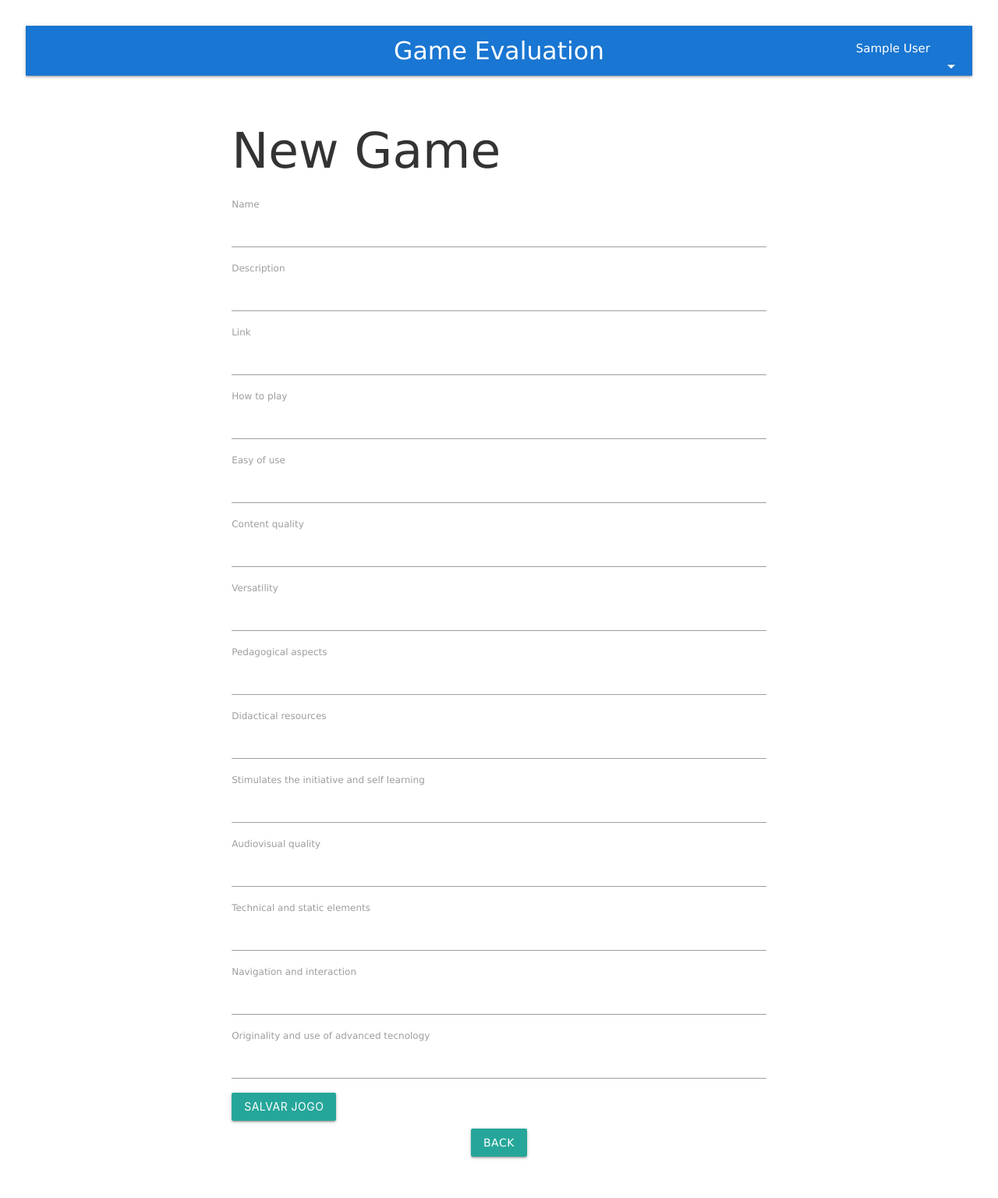
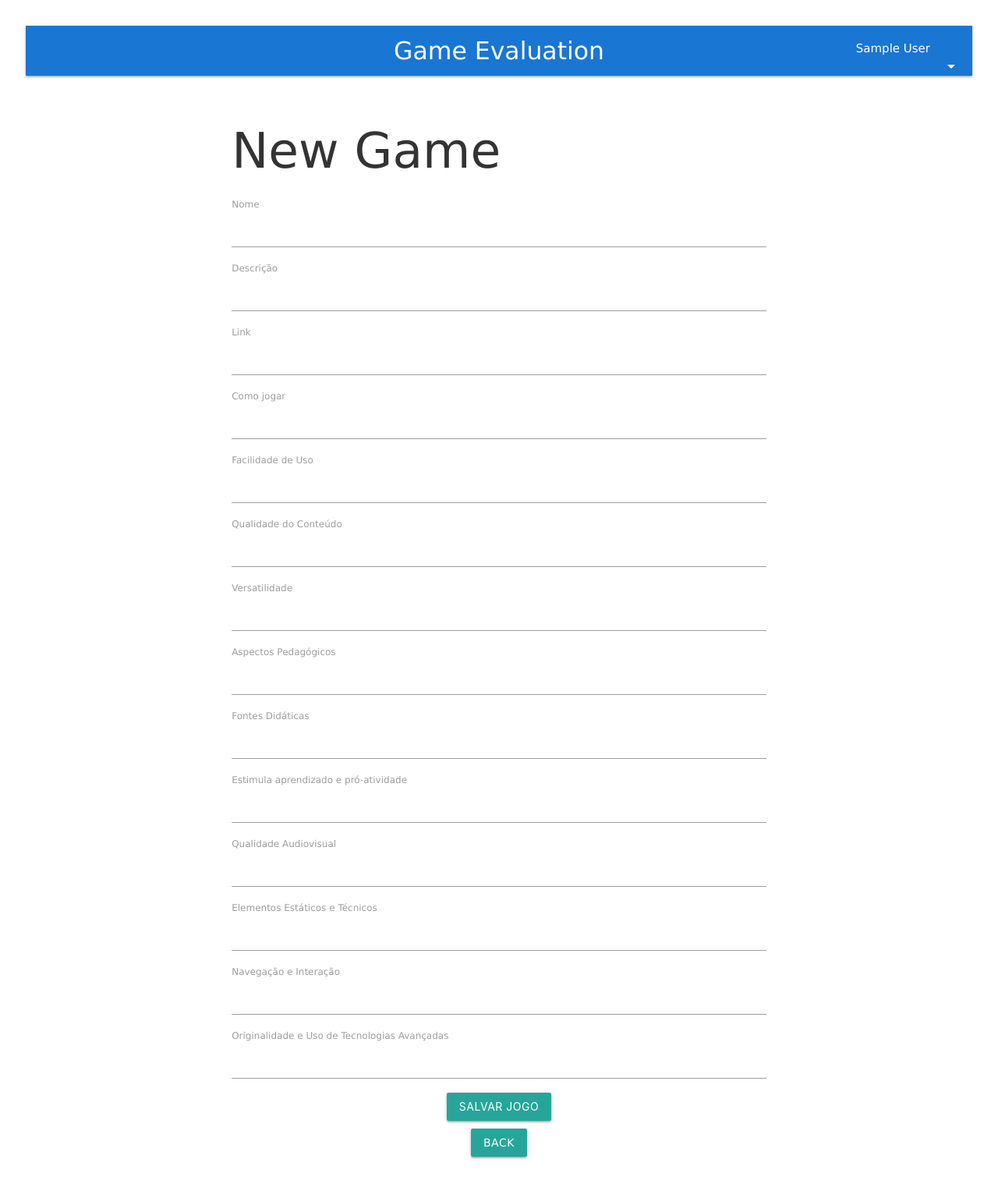
Before and after one commit to glabrego/game_evaluation, a Rails app: page /games/new in a window 1280 px wide. Shown: the whole page at 78% size. Run offline with Rails 7, Linux system fonts and the light colour scheme; the visitor is signed in with stand-in values (Sample User, id 1); style sheets or scripts are compiled from the project's sources; some libraries are stand-ins or nearby versions.

Commit message:
i18n game model

```diff
--- a/app/views/games/_form.html.erb
+++ b/app/views/games/_form.html.erb
@@ -81,7 +81,7 @@
     <%= f.text_field :originality_and_use_of_advanced_tecnology %>
   </div>
 
-  <div class="actions">
+  <div class="actions container center">
     <%= f.submit 'Salvar Jogo', class: 'waves-light btn' %>
   </div>
 <% end %>
--- a/app/views/layouts/_topbar.html.erb
+++ b/app/views/layouts/_topbar.html.erb
@@ -22,7 +22,7 @@
 </nav>
 
 <script type="text/javascript" charset="utf-8">
-$( document ).ready(function){
-  $(".dropdown-button").dropdown();
-}
+$(document).ready(function(){
+    $(".dropdown-button").dropdown()
+})
 </script>
--- a/config/locales/pt-br.yml
+++ b/config/locales/pt-br.yml
@@ -29,4 +29,18 @@ pt-br:
         r21: 'Fornece ajuda como tutoriais, atividades guiadas e reforos.'
         r22: 'Permite que os alunos as decisões relativas às tarefas a realizar, a escolha do módulo de estudo e o estudo da matéria.'
       game:
+        name: 'Nome'
+        description: 'Descrição'
+        link: 'Link'
+        how_to_play: 'Como jogar'
+        easy_of_use: 'Facilidade de Uso'
+        content_quality: 'Qualidade do Conteúdo'
+        versatility: 'Versatilidade'
+        pedagogical_aspects: 'Aspectos Pedagógicos'
+        didactical_resources: 'Fontes Didáticas'
+        stimulates_the_initiative_and_self_learning: 'Estimula aprendizado e pró-atividade'
+        audiovisual_quality: 'Qualidade Audiovisual'
+        technical_and_static_elements: 'Elementos Estáticos e Técnicos'
+        navigation_and_interaction: 'Navegação e Interação'
+        originality_and_use_of_advanced_tecnology: 'Originalidade e Uso de Tecnologias Avançadas'
       researcher:
```
